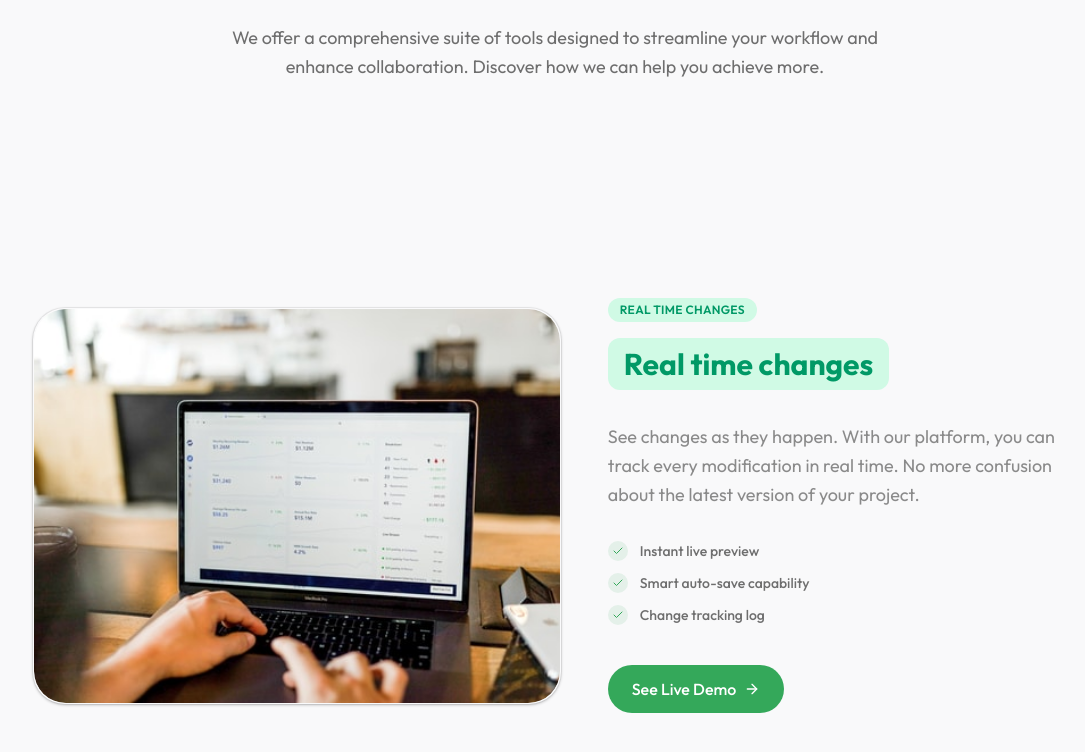
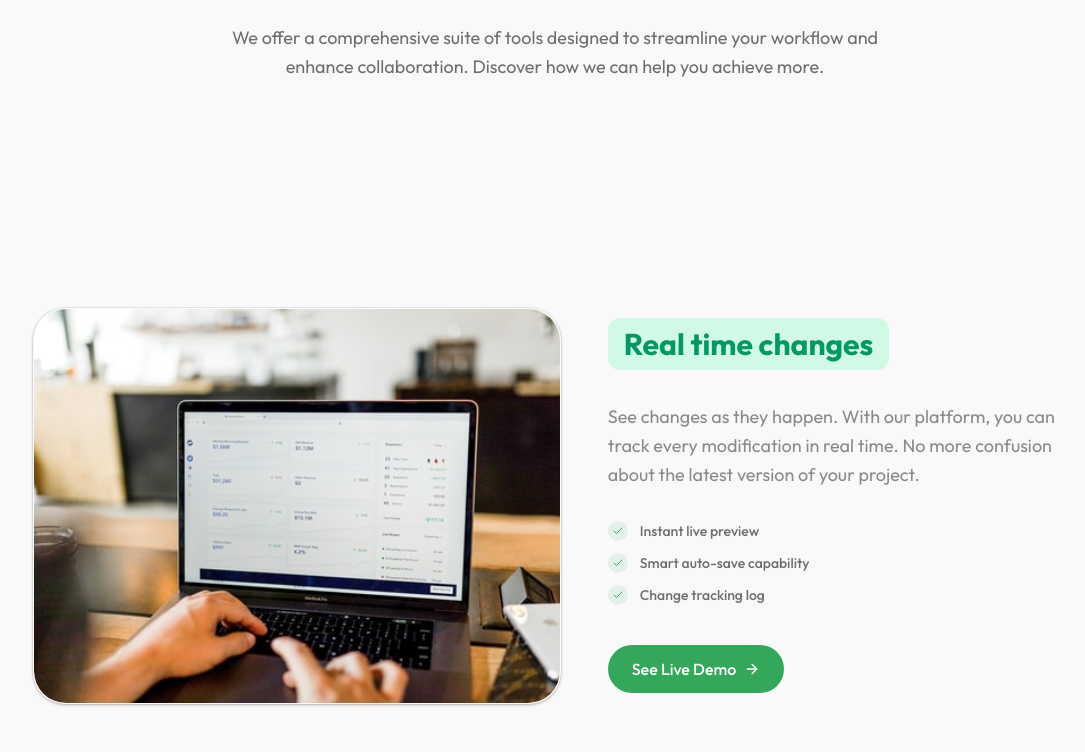
Before and after one commit to Sahil-796/vnp, a Next.js app: page / in a window 1280 px wide. Shown: the part 1053-1805 px from the top of the page, without its empty margins (85-1170 px from the left). Built offline with nearby package versions, Linux system fonts and the light colour scheme.

Commit message:
fix: 1 header

```diff
--- a/components/ui/sticky-scroll-reveal.tsx
+++ b/components/ui/sticky-scroll-reveal.tsx
@@ -99,49 +99,9 @@ export const StickyScroll = ({
             >
               {/* Text Section */}
               <div className="lg:w-[45%] flex flex-col justify-center items-center text-center lg:items-start lg:text-left">
-                {content[activeCard].pillColor && (
-                  <span
-                    className={cn(
-                      "inline-block px-3 py-1 rounded-full text-xs font-semibold mb-4 tracking-wide uppercase",
-                      content[activeCard].pillColor
-                    )}
-                  >
-                    {content[activeCard].title}
-                  </span>
-                )}
 
-                {/* Fallback title if no pillColor, or maybe just render it as main title?
-                    User asked to "give title a bg color". The above span does that.
-                    Let's also keep a main semantic H3 if desired, but user might mean the main heading itself has bg.
-                    I'll treat the pill AS the title header for now, or add a larger heading below?
-                    Re-reading: "give title a bg color".
-                    The previous layout had `h2` for title.
-                    Let's keep h2 but maybe style it? No, standard design is Pill + Heading.
-                    But if I replace H2 with Pill, it might be too small.
-                    Let's Render the Pill (Title) and then maybe the subtitle/description?
-                    Actually, let's keep the existing title logic but style it?
-                    OR: Render Pill (Category/Title) -> H2 (Headline?) -> Desc.
-                    The data has `title` = "Collaborative Editing".
-                    Let's use that as the H2, but wrapped in a container that gives it background?
-                    "give title a bg color" -> `bg-blue-100` on the H2 element?
-                    Let's try: Inline-block H2 with rounded corners and bg color.
-                */}
-                <h2
-                  className={cn(
-                    "text-2xl font-bold bg-clip-text text-transparent bg-gradient-to-r from-foreground to-foreground/70",
-                    // If user meant the ACTUAL title text should have bg box:
-                    // content[activeCard].pillColor ? cn("bg-transparent text-inherit", content[activeCard].pillColor) : ""
-                    // Let's stick to the pill approach for "variety" as requested (common SaaS pattern)
-                    // OR: Render the title AS the pill.
-                  )}
-                >
-                  {/* If we used the pill above for title, maybe we don't need this h2?
-                       But semantic hierarchy...
-                       Let's go with: Pill (Title) then maybe a summary phrase?
-                       The `title` in data IS "Collaborative Editing".
-                       So I will use the Pill logic I wrote above for the title.
-                    */}
-                </h2>
+
+
 
                 {/* Re-doing the title logic based on "give title a bg color" literally means the text background. */}
                 {content[activeCard].pillColor ? (
```
